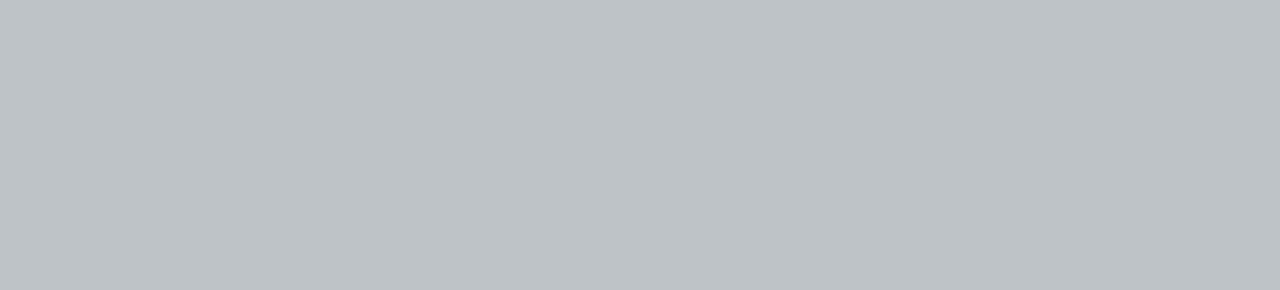
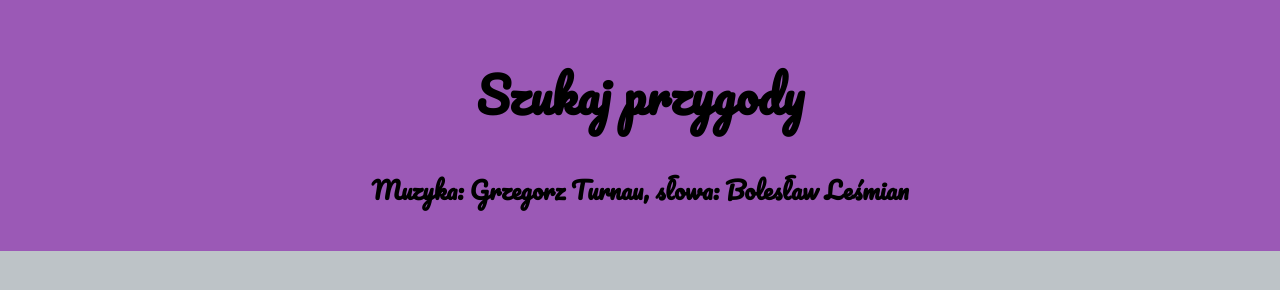
Before and after one commit to jpiaseczna/learning-git-2, a plain HTML site: page index.html in a window 1280 px wide. Drawn offline with Linux system fonts and the light colour scheme.

Commit message:
Add html and styles for page header

```diff
--- a/index.html
+++ b/index.html
@@ -7,5 +7,14 @@
 		<link href="https://fonts.googleapis.com/css2?family=Open+Sans&family=Pacifico&display=swap" rel="stylesheet">
 	</head>
 	<body>
+		<header class="splash">
+			<div class="splash-inner">
+				<div class="container">
+					<h1 class="page-title">Szukaj przygody</h1>
+					<h2 class="page-subtitle">Muzyka: Grzegorz Turnau, słowa: Bolesław Leśmian</h2>
+				</div>
+			</div>
+		</header>
+
 	</body>
 </html>
```
